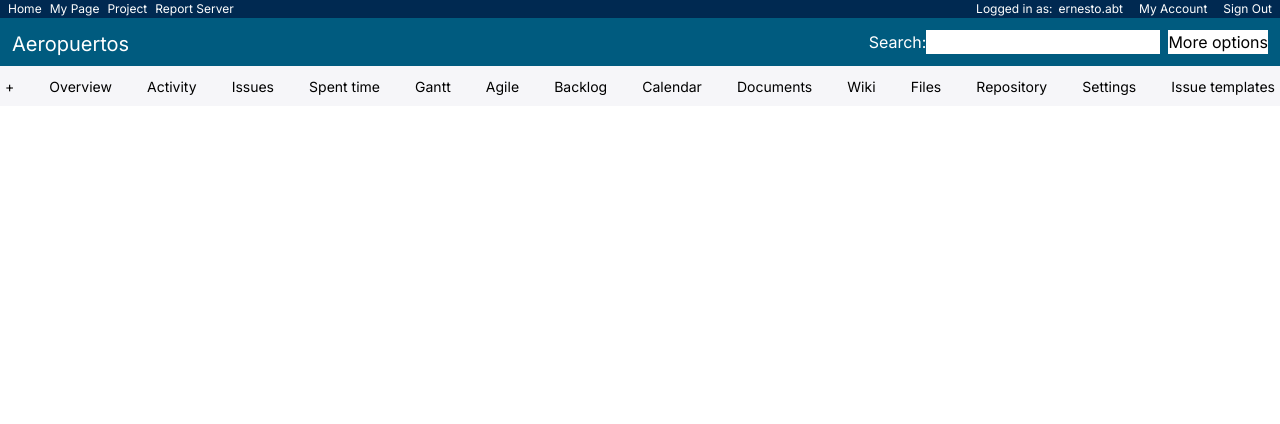
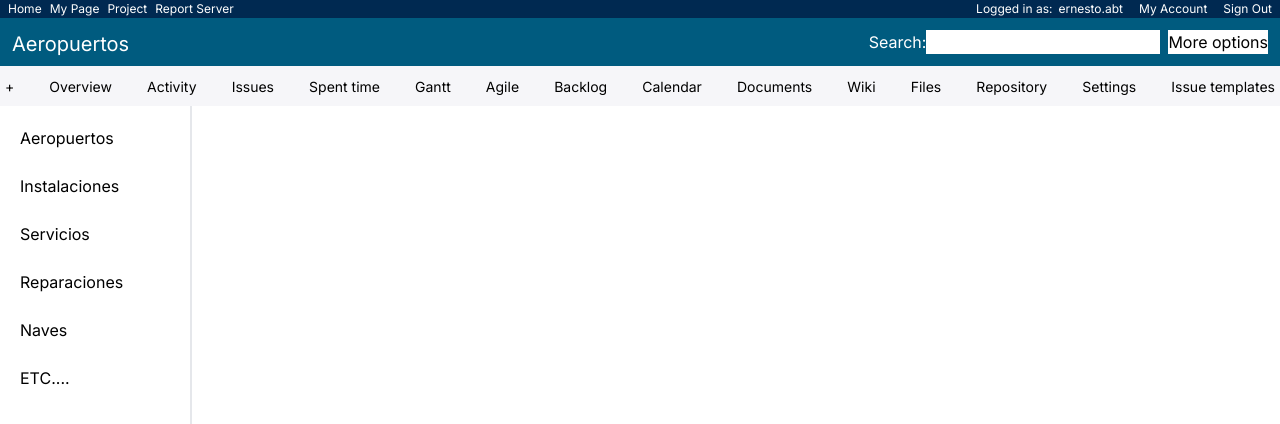
Before and after one commit to IS-BD-Team/airport-management, a Next.js app in the folder FrontEnd/: page / in a window 1280 px wide. Shown: the top 424 px of the page. Built offline with nearby package versions, Linux system fonts and the light colour scheme.

Commit message:
feat/component

```diff
--- /dev/null
+++ b/FrontEnd/app/components/SideBar.tsx
@@ -0,0 +1,14 @@
+export default function SideBar(){
+    return (
+        <aside className="w-[15vw] absolute h-full border-r-2">
+            <ul className="w-full p-2">
+                <li className="p-3">Aeropuertos</li>
+                <li className="p-3">Instalaciones</li>
+                <li className="p-3">Servicios</li>
+                <li className="p-3">Reparaciones</li>
+                <li className="p-3">Naves</li>
+                <li className="p-3">ETC....</li>
+            </ul>
+        </aside>
+    );
+}
--- a/FrontEnd/app/globals.css
+++ b/FrontEnd/app/globals.css
@@ -17,7 +17,13 @@
   }
 }*/
 
+html {
+  height: 100vh;
+}
+
 body {
+  overflow: hidden;
+  height: 100%;
   color: rgb(var(--foreground-rgb));
   background: linear-gradient(
       to bottom,
--- a/FrontEnd/app/layout.tsx
+++ b/FrontEnd/app/layout.tsx
@@ -4,7 +4,7 @@ import "./globals.css";
 import TopMenu from "./components/topMenu";
 import Header from "./components/Header";
 import MainMenu from "./components/MainMenu";
-import Favicon from "./favicon.png";
+import SideBar from "./components/SideBar";
 
 const inter = Inter({ subsets: ["latin"] });
 
@@ -19,7 +19,7 @@ export default function RootLayout({
     children: React.ReactNode;
 }>) {
     return (
-        <html lang="en">
+        <html lang="en" >
             <head>
                 <link rel="icon" href="./favicon.png" />
             </head>
@@ -29,6 +29,7 @@ export default function RootLayout({
                     <Header />
                     <MainMenu />
                 </header>
+                <SideBar/>
                 {children}
             </body>
         </html>
```
